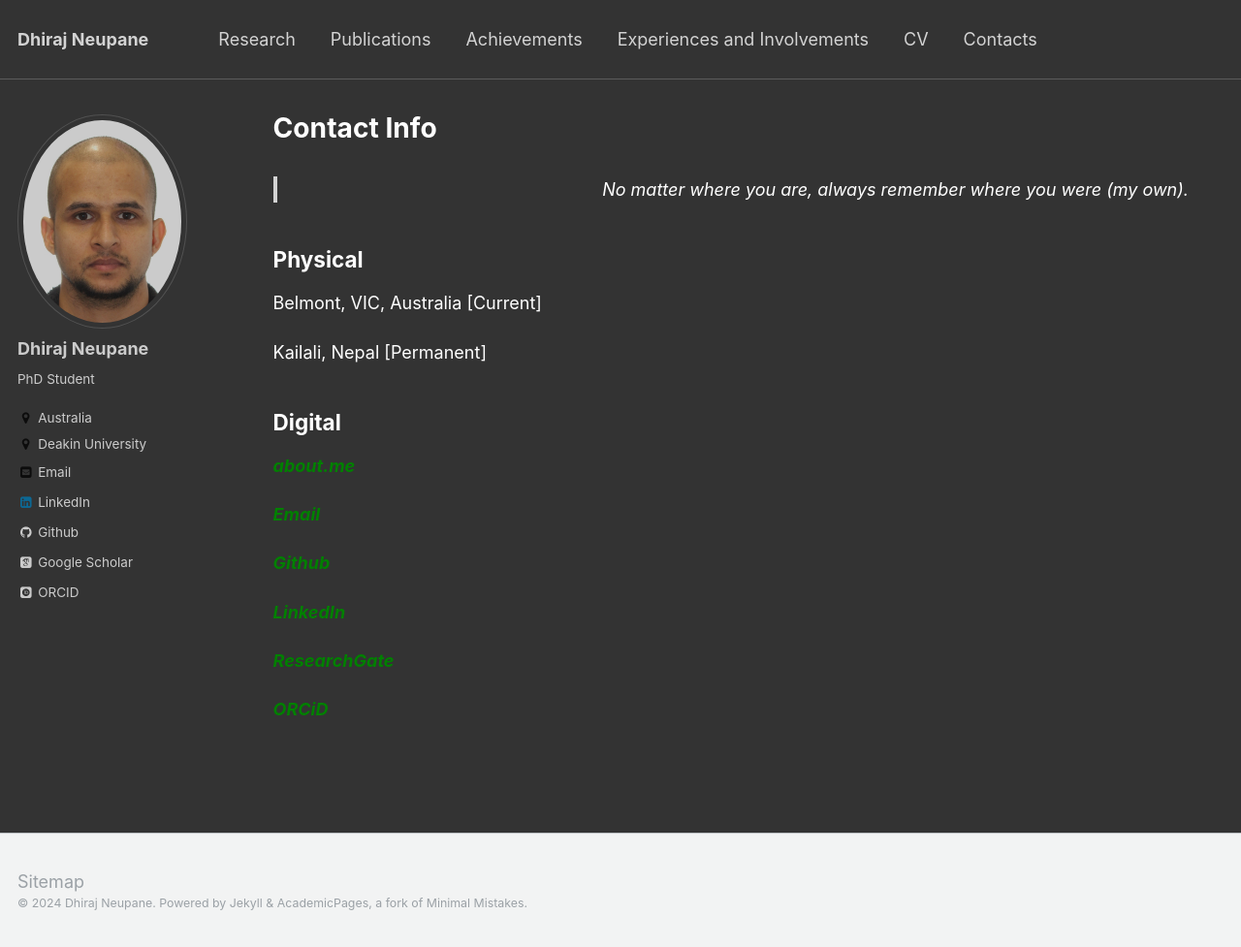
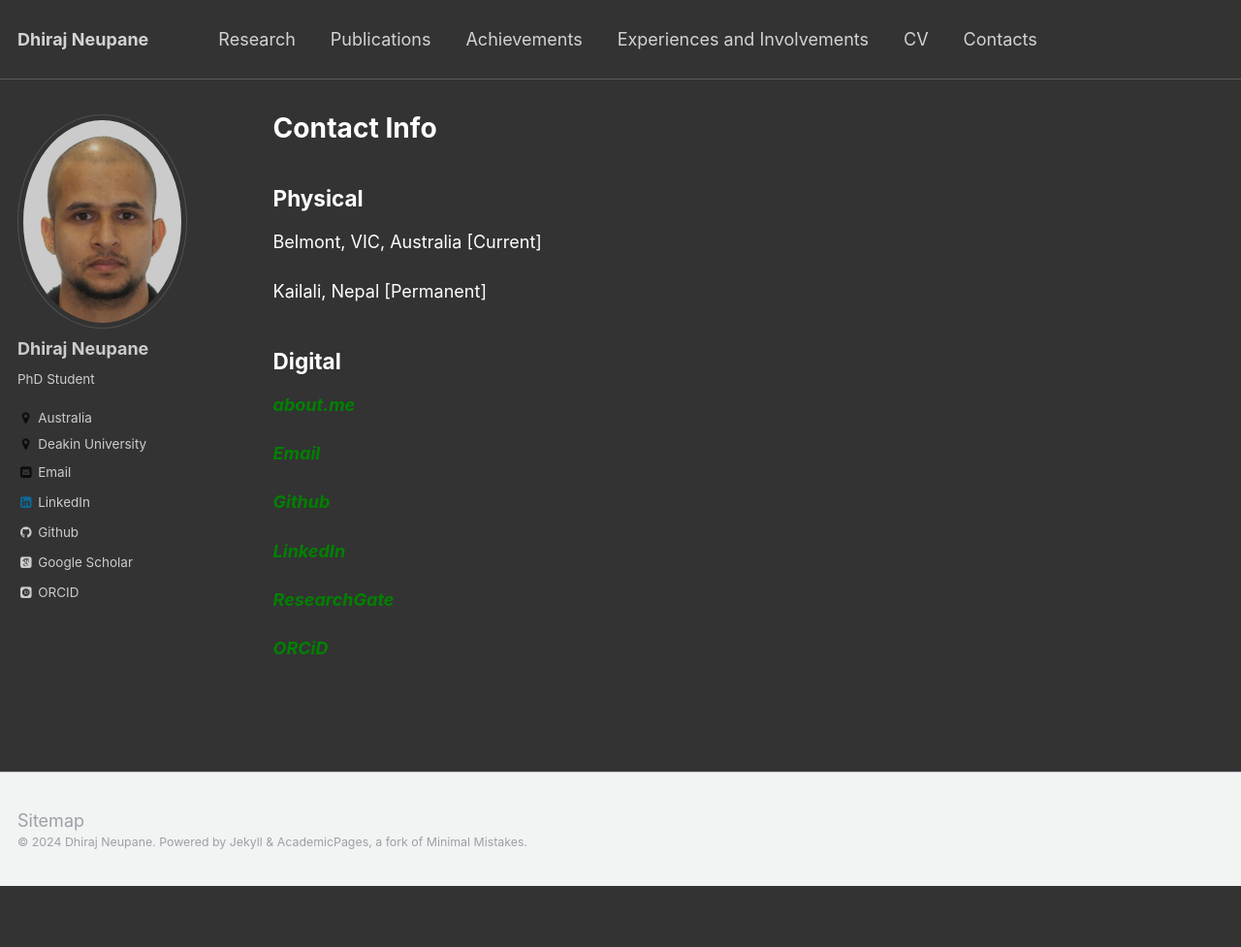
Before and after one commit to dhirajneupane/academicPortfolio, a Jekyll site: the page built from _pages/contacts.md, in a window 1280 px wide and 977 px high. Shown: the whole window at 97% size. Built offline with Jekyll 4.4.1, drawn with Linux system fonts in a browser that asks for light colours; some web fonts are replaced.

Commit message:
Update contacts.md

```diff
--- a/_pages/contacts.md
+++ b/_pages/contacts.md
@@ -7,8 +7,6 @@ author_profile: true
 redirect_from:
   - /contacts
 ---
-> <p style='text-align: right;'> No matter where you are, always remember where you were (my own). </p>
-
 Physical
 --------------
 Belmont, VIC, Australia [Current]
```
